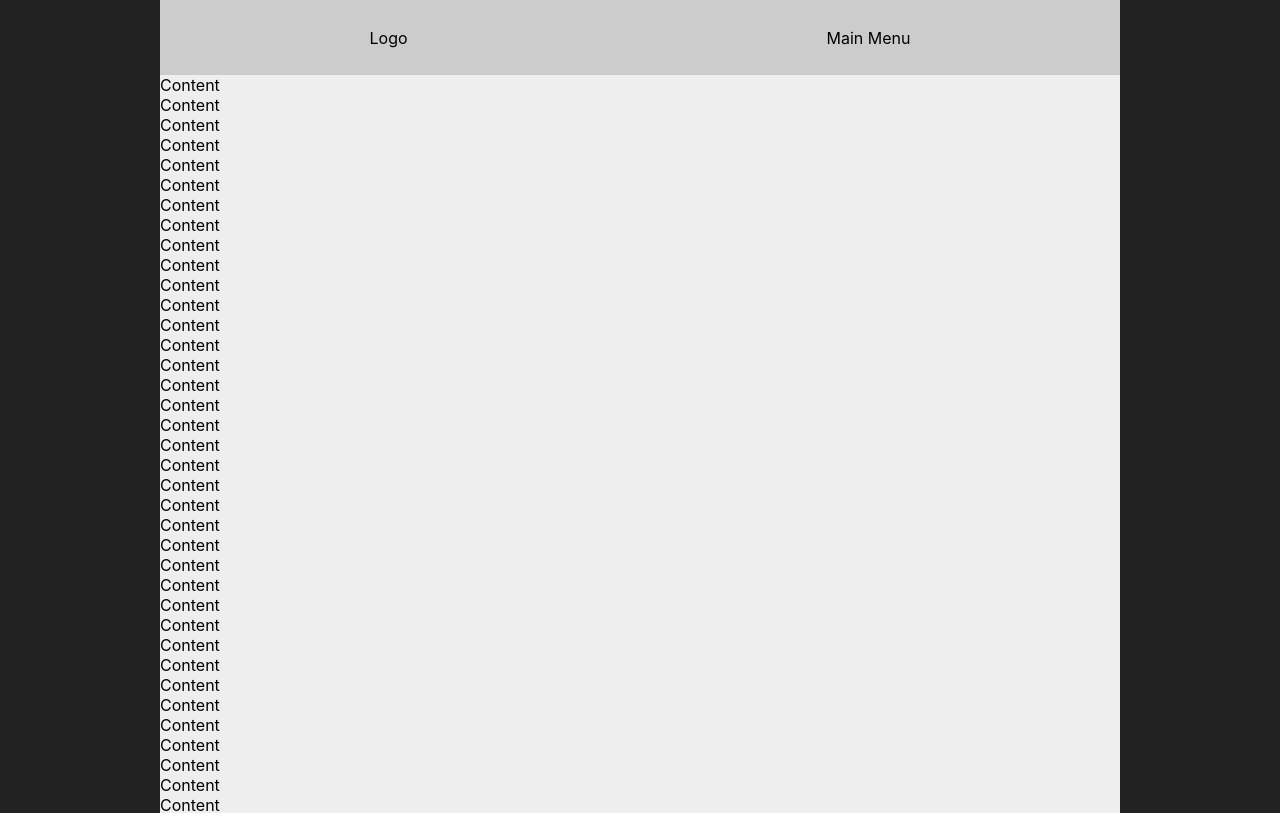
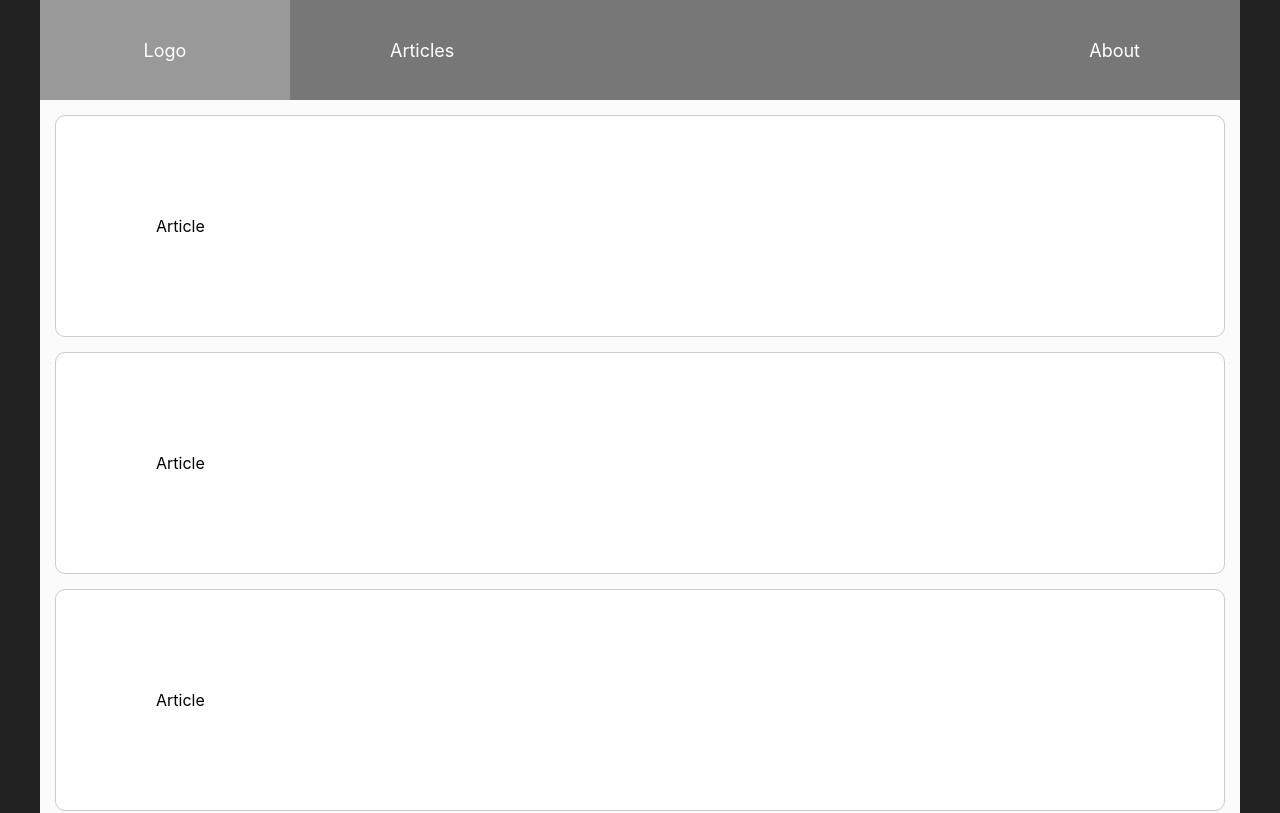
Before and after one commit to klammrock/blog, a React (Create React App) app in the folder frontend/: page / in a window 1280 px wide. Shown: the top 813 px of the page. Built offline with nearby package versions, Linux system fonts and the light colour scheme.

Commit message:
ui, adaptive design

```diff
--- a/frontend/src/App.css
+++ b/frontend/src/App.css
@@ -1,4 +1,5 @@
 .container {
+  display: flex;
   background-color: #222;
   /* height: 100vh; */
   /* color: white; */
@@ -7,10 +8,19 @@
   align-items: center;
   justify-content: center; */
   /* font-size: calc(20px + 2vmin); */
+  min-height: 100vh;
 }
 
 .container_inner {
-  background-color: #eee;
-  width: 75%;
+  background-color: #fbfbfb;
+  width: 1200px;
   margin: 0 auto;
 }
+
+@media (max-width: 1200px) {
+  .container_inner {
+    background-color: #fbfbfb;
+    width: 100%;
+    margin: 0 auto;
+  }
+}
--- /dev/null
+++ b/frontend/src/components/Content/Article/index.tsx
@@ -0,0 +1,13 @@
+import React from 'react';
+
+import './styles.css'
+
+function Article() {
+  return (
+    <div className='article'>
+      Article
+    </div>
+  );
+}
+
+export default Article;
--- /dev/null
+++ b/frontend/src/components/Content/Article/styles.css
@@ -0,0 +1,13 @@
+.article {
+  display: flex;
+  flex-direction: row;
+  align-items: center;
+  justify-content: left;
+  background-color: white;
+  margin: 15px;
+  padding: 100px;
+  border-radius: 10px;
+  border-width: 1px;
+  border-style: solid;
+  border-color: #ccc;
+}
--- a/frontend/src/components/Content/index.tsx
+++ b/frontend/src/components/Content/index.tsx
@@ -1,122 +1,14 @@
 import React from 'react';
 
+import Article from './Article';
+
 function Content() {
+  const items = [...Array(10).fill('article')]
+  const items_tags = items.map(item => <Article />)
+
   return (
     <div>
-      Content<br />
-      Content<br />
-      Content<br />
-      Content<br />
-      Content<br />
-      Content<br />
-      Content<br />
-      Content<br />
-      Content<br />
-      Content<br />
-      Content<br />
-      Content<br />
-      Content<br />
-      Content<br />
-      Content<br />
-      Content<br />
-      Content<br />
-      Content<br />
-      Content<br />
-      Content<br />
-      Content<br />
-      Content<br />
-      Content<br />
-      Content<br />
-      Content<br />
-      Content<br />
-      Content<br />
-      Content<br />
-      Content<br />
-      Content<br />
-      Content<br />
-      Content<br />
-      Content<br />
-      Content<br />
-      Content<br />
-      Content<br />
-      Content<br />
-      Content<br />
-      Content<br />
-      Content<br />
-      Content<br />
-      Content<br />
-      Content<br />
-      Content<br />
-      Content<br />
-      Content<br />
-      Content<br />
-      Content<br />
-      Content<br />
-      Content<br />
-      Content<br />
-      Content<br />
-      Content<br />
-      Content<br />
-      Content<br />
-      Content<br />
-      Content<br />
-      Content<br />
-      Content<br />
-      Content<br />
-      Content<br />
-      Content<br />
-      Content<br />
-      Content<br />
-      Content<br />
-      Content<br />
-      Content<br />
-      Content<br />
-      Content<br />
-      Content<br />
-      Content<br />
-      Content<br />
-      Content<br />
-      Content<br />
-      Content<br />
-      Content<br />
-      Content<br />
-      Content<br />
-      Content<br />
-      Content<br />
-      Content<br />
-      Content<br />
-      Content<br />
-      Content<br />
-      Content<br />
-      Content<br />
-      Content<br />
-      Content<br />
-      Content<br />
-      Content<br />
-      Content<br />
-      Content<br />
-      Content<br />
-      Content<br />
-      Content<br />
-      Content<br />
-      Content<br />
-      Content<br />
-      Content<br />
-      Content<br />
-      Content<br />
-      Content<br />
-      Content<br />
-      Content<br />
-      Content<br />
-      Content<br />
-      Content<br />
-      Content<br />
-      Content<br />
-      Content<br />
-      Content<br />
-      Content<br />
-      Content<br />
-      Content<br />
+    { items_tags }
     </div>
   );
 }
--- /dev/null
+++ b/frontend/src/components/Header/Logo/index.tsx
@@ -0,0 +1,13 @@
+import React from 'react';
+
+import './styles.css'
+
+function Logo() {
+  return (
+    <div className='logo'>
+      Logo
+    </div>
+  );
+}
+
+export default Logo;
--- /dev/null
+++ b/frontend/src/components/Header/Logo/styles.css
@@ -0,0 +1,8 @@
+.logo {
+  width: 400px;
+  height: 100px;
+  background-color: #999;
+  display: flex;
+  align-items: center;
+  justify-content: center;
+}
--- /dev/null
+++ b/frontend/src/components/Header/Menu/index.tsx
@@ -0,0 +1,14 @@
+import React from 'react';
+
+import './styles.css'
+
+function Menu() {
+  return (
+    <div className='menu'>
+      <div>Articles</div>
+      <div>About</div>
+    </div>
+  );
+}
+
+export default Menu;
--- /dev/null
+++ b/frontend/src/components/Header/Menu/styles.css
@@ -0,0 +1,7 @@
+.menu {
+  width: 100%;
+  display: flex;
+  flex-direction: row;
+  padding: 0 100px;
+  justify-content: space-between;
+}
--- a/frontend/src/components/Header/index.tsx
+++ b/frontend/src/components/Header/index.tsx
@@ -1,12 +1,15 @@
 import React from 'react';
+
+import Logo from './Logo'
+import Menu from './Menu'
 
 import './styles.css';
 
 function Header() {
   return (
     <div className='header'>
-      <div>Logo</div>
-      <div>Main Menu</div>
+      <Logo />
+      <Menu />
     </div>
   );
 }
--- a/frontend/src/components/Header/styles.css
+++ b/frontend/src/components/Header/styles.css
@@ -1,7 +1,7 @@
 .header {
-  height: 75px;
   display: flex;
   align-items: center;
-  justify-content: space-around;
-  background-color: #ccc;
+  font-size: 18px;
+  color: white;
+  background-color: #777;
 }
```
